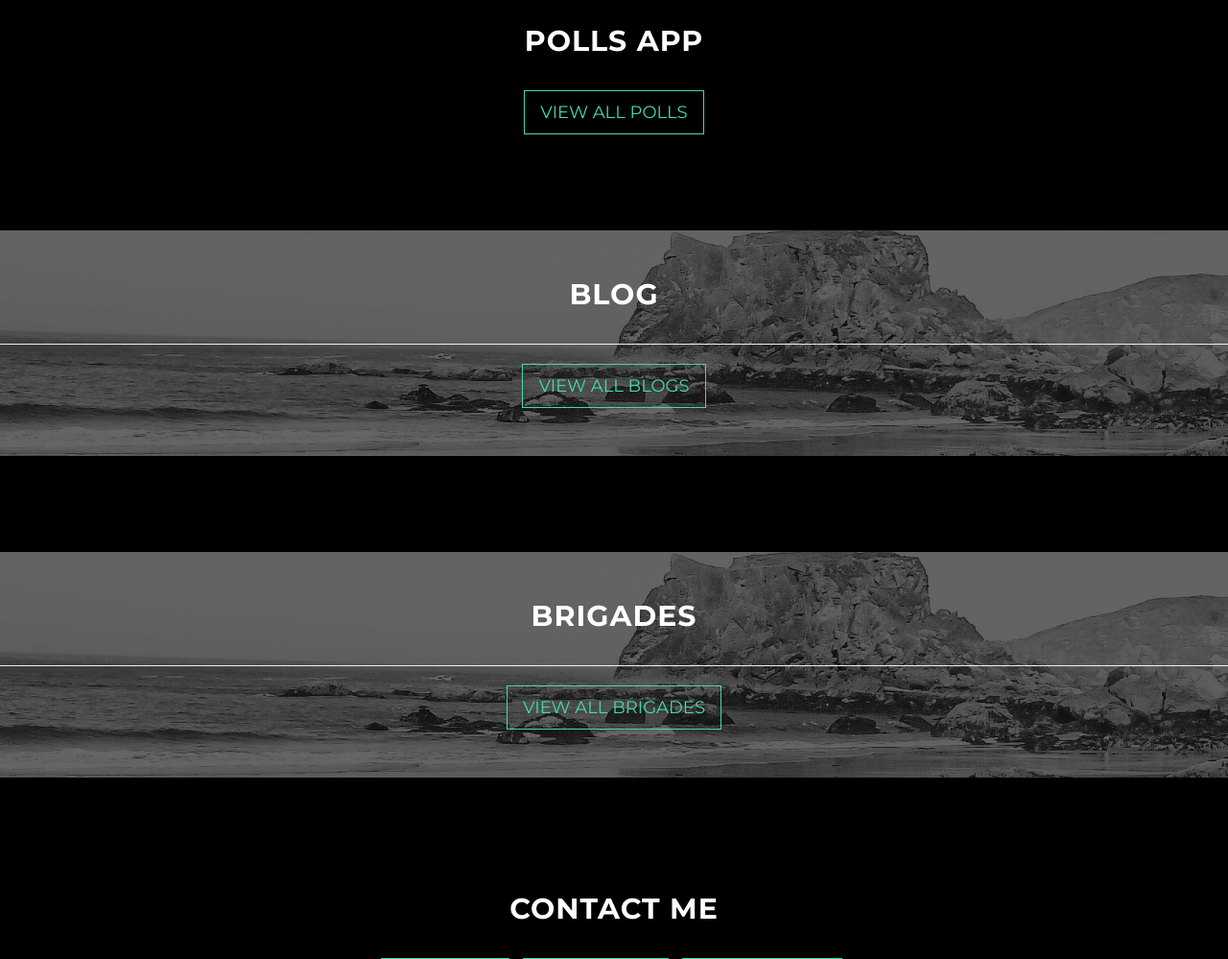
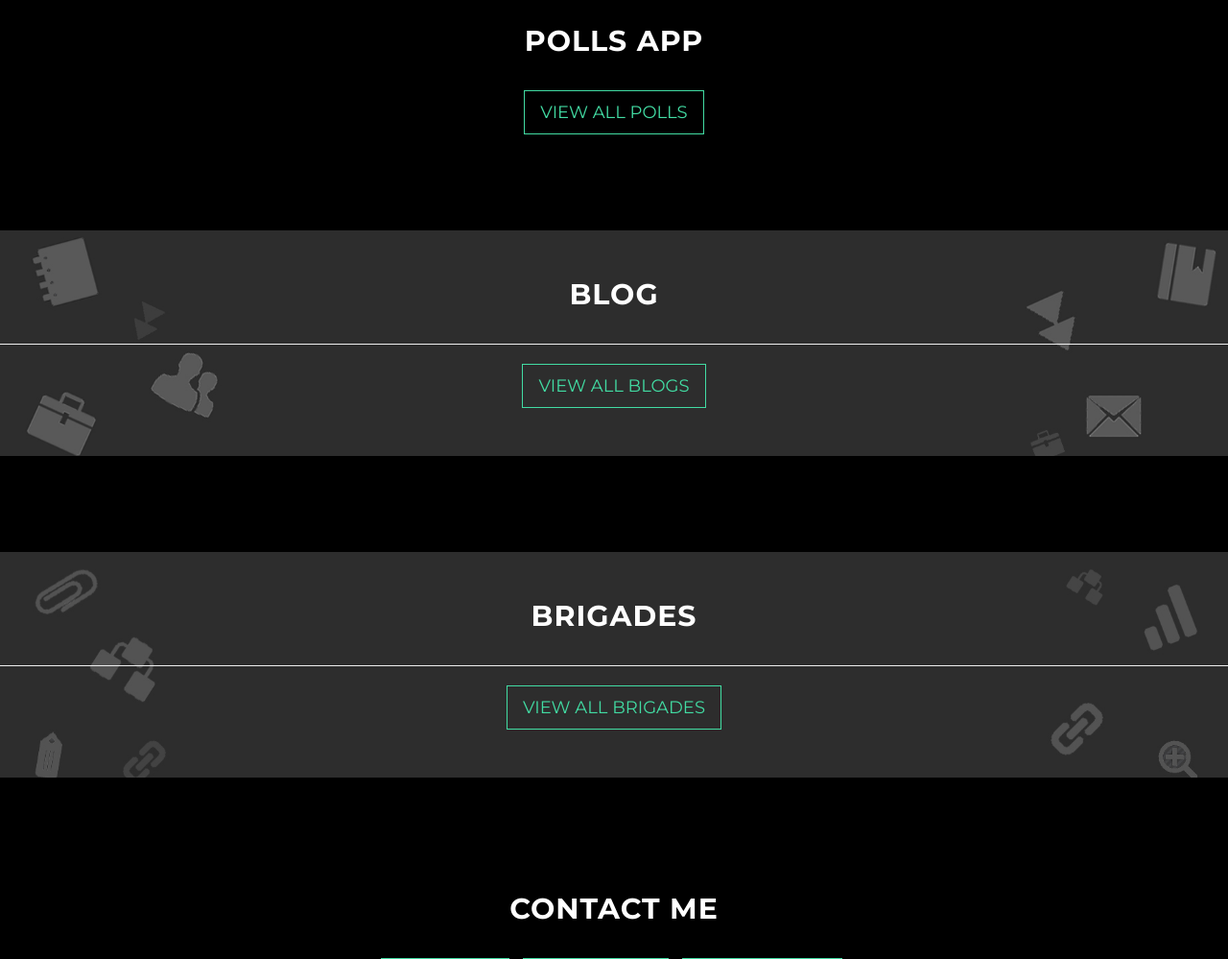
Before and after one commit to dresl/python_web_grayscale_bootstrap_theme, a Django app: page / in a window 1280 px wide. Shown: the part 874-1873 px from the top of the page at 96% size. Run offline with Django 3.2, Linux system fonts and the light colour scheme; data that the repository does not hold is empty; parts of the project's set-up code (start-up, migrations or seed data) failed here and were passed over.

Commit message:
add blog and brigade bg

```diff
--- a/static/css/grayscale.css
+++ b/static/css/grayscale.css
@@ -266,7 +266,7 @@ a:focus {
     width: 100%;
     padding: 50px 0;
     color: #fff;
-    background: url(../img/downloads-bg.jpg) no-repeat center center scroll;
+    background: url(../img/blog_bg.jpg) no-repeat center center scroll;
     background-color: #000;
     -webkit-background-size: cover;
     -moz-background-size: cover;
@@ -278,7 +278,7 @@ a:focus {
     width: 100%;
     padding: 50px 0;
     color: #fff;
-    background: url(../img/downloads-bg.jpg) no-repeat center center scroll;
+    background: url(../img/brigade_bg.jpg) no-repeat center center scroll;
     background-color: #000;
     -webkit-background-size: cover;
     -moz-background-size: cover;
```
Also changed, not shown: static/img/blog_bg.jpg (added), static/img/brigade_bg.jpg (added), static/img/downloads-bg.jpg (deleted).
